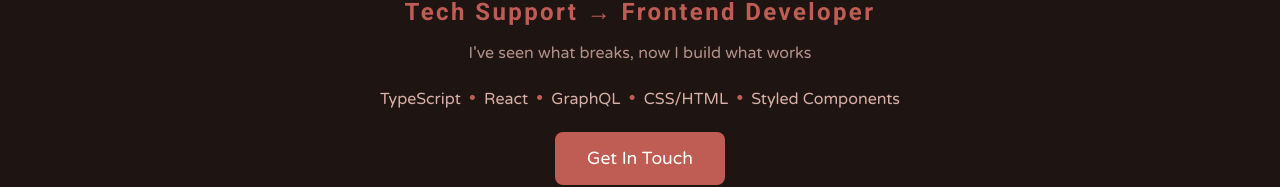
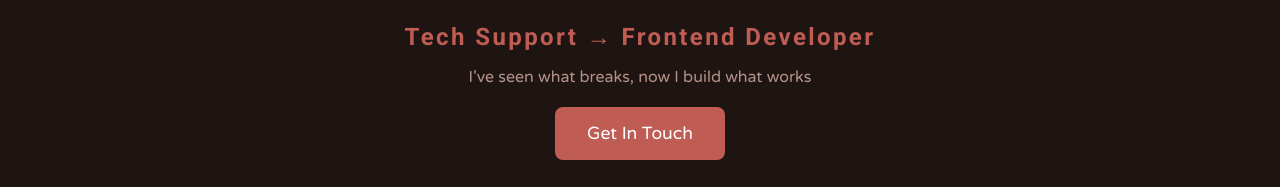
Before and after one commit to relevantraccoon/portfolio, a React (Vite) app: page / in a window 1280 px wide. Shown: the part 571-758 px from the top of the page. Built offline with nearby package versions, Linux system fonts and the light colour scheme.

Commit message:
Removes a bunch of imports to Hero as the tech/tool list is now being displayed under aboutme section

```diff
--- a/src/components/layout/Hero/Hero.tsx
+++ b/src/components/layout/Hero/Hero.tsx
@@ -12,11 +12,6 @@ import {
   HeroTextContainer,
   HeroTextSVG,
   OverlayImage,
-  Title,
-  Subtitle,
-  TechStack,
-  TechItem,
-  TechDivider,
   TextContent,
 } from "@/components/layout/Hero/styles";
 import { Button } from "@/components/ui-library/Button";
@@ -37,7 +32,6 @@ export type HeroProps = {
   titleFontSize?: number;
   titleLetterSpacing?: number;
   subtitle?: string;
-  techStack?: string[];
   ctaText?: string;
   profileImageUrl?: string;
   onCTAClick?: () => void;
@@ -52,11 +46,9 @@ export const Hero: React.FC<HeroProps> = ({
   svgSubtitleFontFamily = "default",
   svgSubtitleFontSize = 20,
   title = "Tech Support → Frontend Developer",
-  titleFontFamily = "'Roboto', sans-serif",
   titleFontSize = 24,
   titleLetterSpacing = 0.1,
   subtitle = "I've seen what breaks, now I build what works",
-  techStack = ["TypeScript", "React", "GraphQL", "CSS/HTML", "Styled Components"],
   ctaText = "Reach out",
   profileImageUrl = j4,
   onCTAClick,
@@ -100,7 +92,9 @@ export const Hero: React.FC<HeroProps> = ({
               text={svgSubtitle}
               x={theme.layout.components.hero.svg.centerX}
               y={theme.layout.components.hero.svg.text.secondary.y}
-              fontSize={svgSubtitleFontSize || parseInt(theme.fontSize.displaySub)}
+              fontSize={
+                svgSubtitleFontSize || parseInt(theme.fontSize.displaySub)
+              }
               letterSpacing={`${svgSubtitleLetterSpacing}em`}
               fontFamily={svgSubtitleFontFamily}
               isSubtitle={true}
@@ -126,8 +120,8 @@ export const Hero: React.FC<HeroProps> = ({
               style={{
                 fontSize: `${titleFontSize}px`,
                 letterSpacing: `${titleLetterSpacing}em`,
-                WebkitFontSmoothing: 'antialiased',
-                marginBottom: '0.5rem'
+                WebkitFontSmoothing: "antialiased",
+                marginBottom: "0.5rem",
               }}
             >
               {title}
@@ -138,21 +132,15 @@ export const Hero: React.FC<HeroProps> = ({
               align="center"
               style={{
                 opacity: 0.8,
-                marginBottom: '1rem'
+                marginBottom: "1rem",
               }}
             >
               {subtitle}
             </Typography>
-            <TechStack>
-              {techStack.map((tech, index) => (
-                <React.Fragment key={index}>
-                  <TechItem>{tech}</TechItem>
-                  {index < techStack.length - 1 && <TechDivider>•</TechDivider>}
-                </React.Fragment>
-              ))}
-            </TechStack>
 
-            <Button variant="primary" onClick={onCTAClick}>{ctaText}</Button>
+            <Button variant="primary" onClick={onCTAClick}>
+              {ctaText}
+            </Button>
           </TextContent>
         </Content>
       </ContentSection>
```
